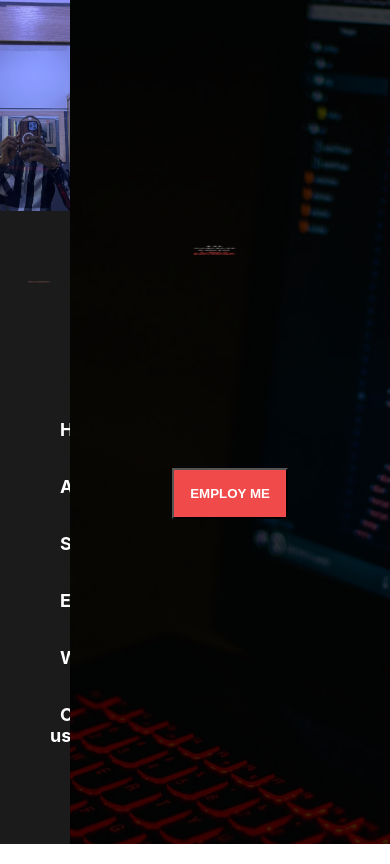
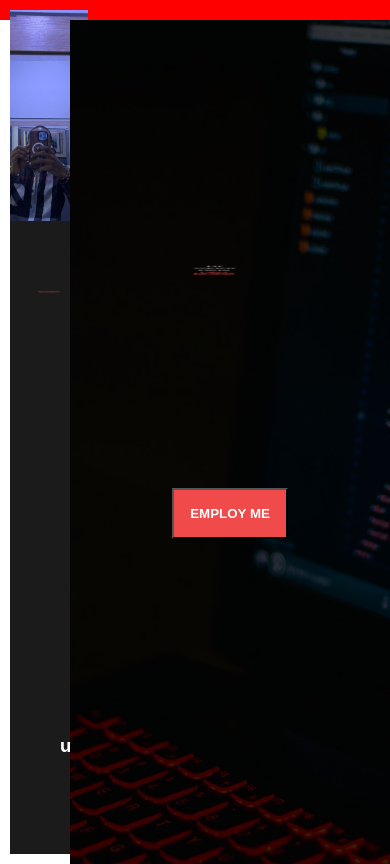
Before and after one commit to Usamot/myportfolio, a React (Create React App) app: page / in a window 390 px wide. Built offline with nearby package versions, Linux system fonts and the light colour scheme.

Commit message:
Updated layout

```diff
--- a/src/component/Landing/header.css
+++ b/src/component/Landing/header.css
@@ -9,11 +9,33 @@
 
 }
 
+/* Default styles (Laptop/Desktop) */
+/* .container {
+  width: 80%;
+  margin: auto;
+} */
+
+/* Tablet screens */
+@media (max-width: 1024px) {
+  .landing {
+      width: 90%;
+  }
+}
+
+/* Mobile phones */
+@media (max-width: 768px) {
+  .landing {
+      width: 100%;
+      padding: 10px;
+  }
+}
+
 
 
 .landing {
   width: 100%;
   position: relative;
+  height: auto;
 }
 
 .aside1 {
```
